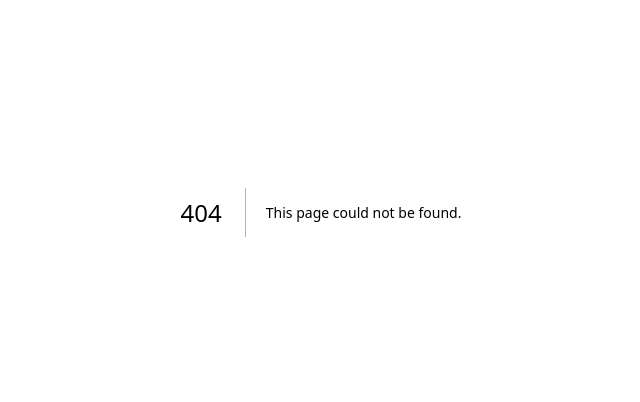
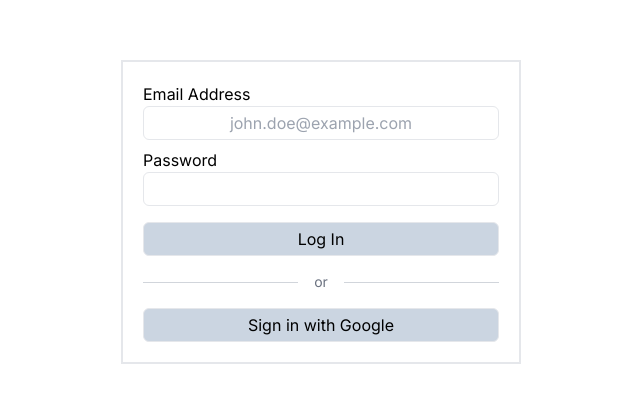
Before and after one commit to adrian92612/nextjs-todo-app, a Next.js app: page /login in a window 1280 px wide. Before the commit this address had no page. Shown: the part 188-590 px from the top of the page, without its empty margins (319-959 px from the left). Built offline with nearby package versions, Linux system fonts and the light colour scheme.

Commit message:
added initial login page

```diff
--- a/app/globals.css
+++ b/app/globals.css
@@ -7,11 +7,3 @@ body,
 :root {
   height: 100%;
 }
-
-*,
-*::after,
-*::before {
-  box-sizing: border-box;
-  margin: 0;
-  padding: 0;
-}
--- /dev/null
+++ b/app/login/page.tsx
@@ -0,0 +1,40 @@
+const inputClass = "border px-2 py-1 text-center rounded-md";
+
+const LoginPage = async () => {
+  return (
+    <div className="h-full flex justify-center items-center">
+      <form action="" className="border-2 p-5 flex flex-col w-[400px]">
+        <label htmlFor="email">Email Address</label>
+        <input
+          type="email"
+          name="email"
+          placeholder="john.doe@example.com"
+          className={inputClass}
+        />
+        <label htmlFor="password" className="mt-2">
+          Password
+        </label>
+        <input type="password" name="password" id="password" className={inputClass} />
+        <button type="submit" className={`${inputClass} mt-4 bg-slate-300`}>
+          Log In
+        </button>
+        <div className="flex items-center my-4">
+          <div className="flex-grow h-px bg-gray-300"></div>
+          <span className="px-4 text-sm text-gray-500">or</span>
+          <div className="flex-grow h-px bg-gray-300"></div>
+        </div>
+        <button
+          className={`${inputClass} bg-slate-300`}
+          onClick={async () => {
+            "use server";
+            console.log("Sign in using google");
+          }}
+        >
+          Sign in with Google
+        </button>
+      </form>
+    </div>
+  );
+};
+
+export default LoginPage;
```
